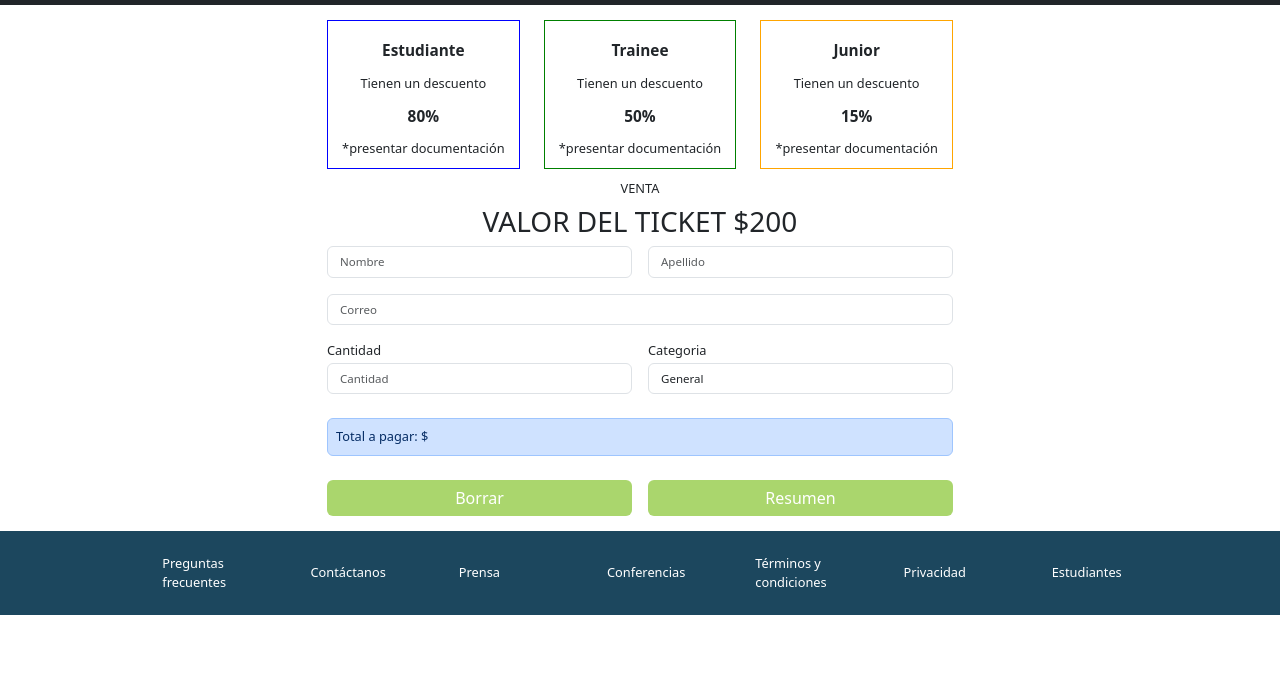
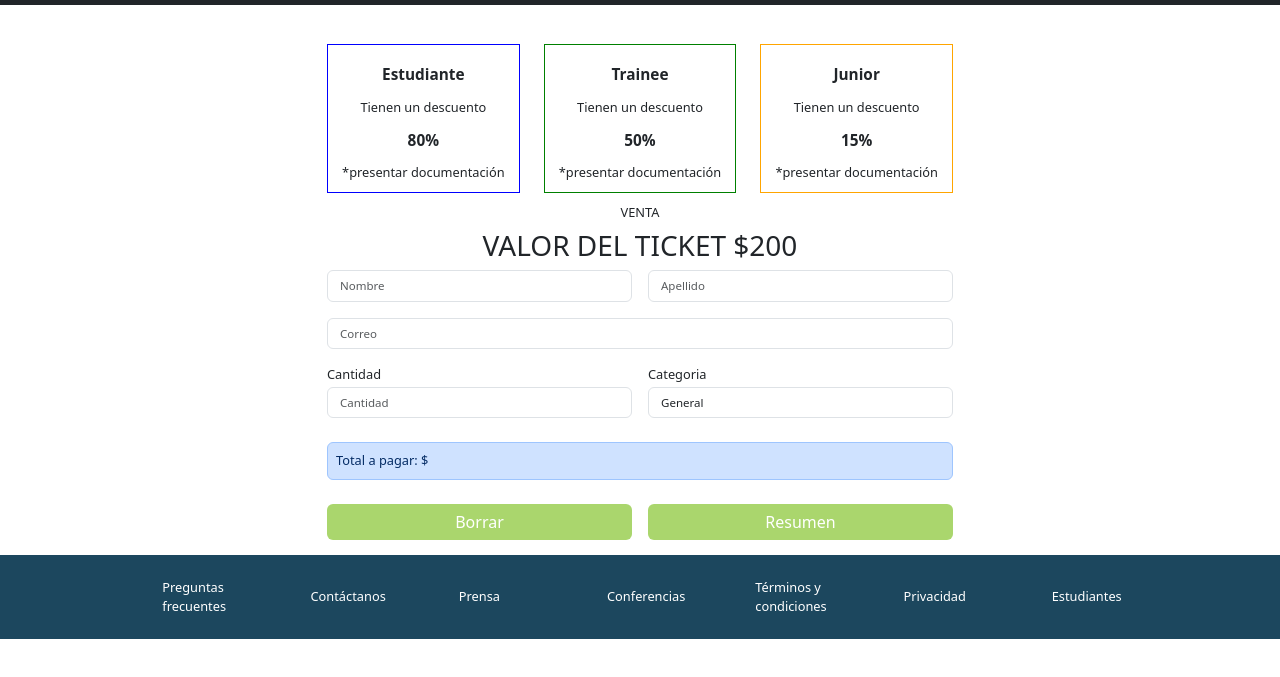
Before and after one commit to Gastongk/TP-integrador, a plain HTML site: page comprar.html in a window 1280 px wide. Shown: the part 81-758 px from the top of the page. Drawn offline with nearby package versions, Linux system fonts and the light colour scheme.

Commit message:
se agrego top padding

```diff
--- a/comprar.html
+++ b/comprar.html
@@ -30,7 +30,7 @@
         </div>
       </nav>
       <section >
-        <div class=" container-fluid caja5">
+        <div class=" container-fluid caja5 pt-4">
             <div class=" row p-0">
                 <div class="col-4">
                     <div type= "button" class=" cajaOferta p-2" id="1">
```
